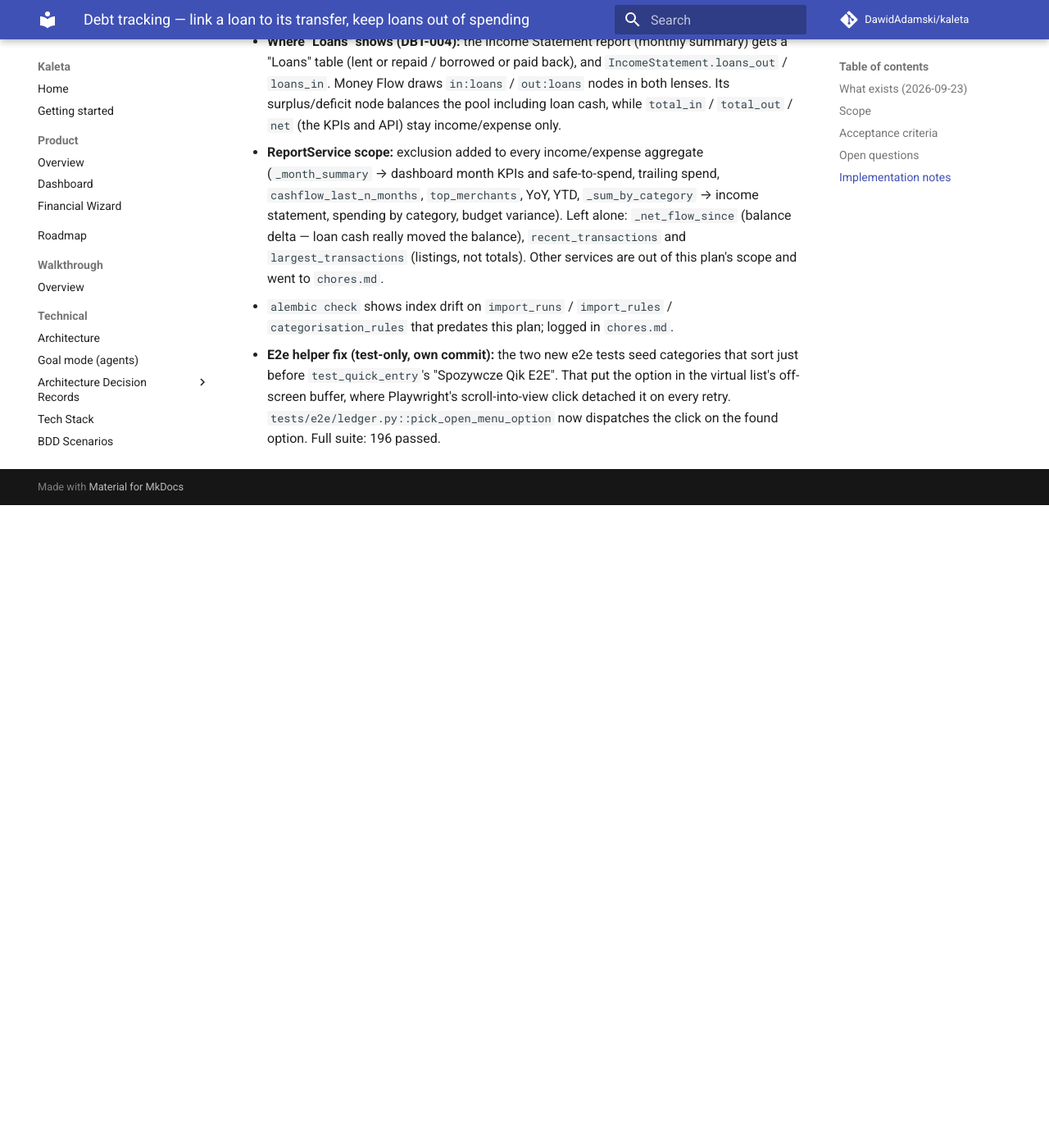
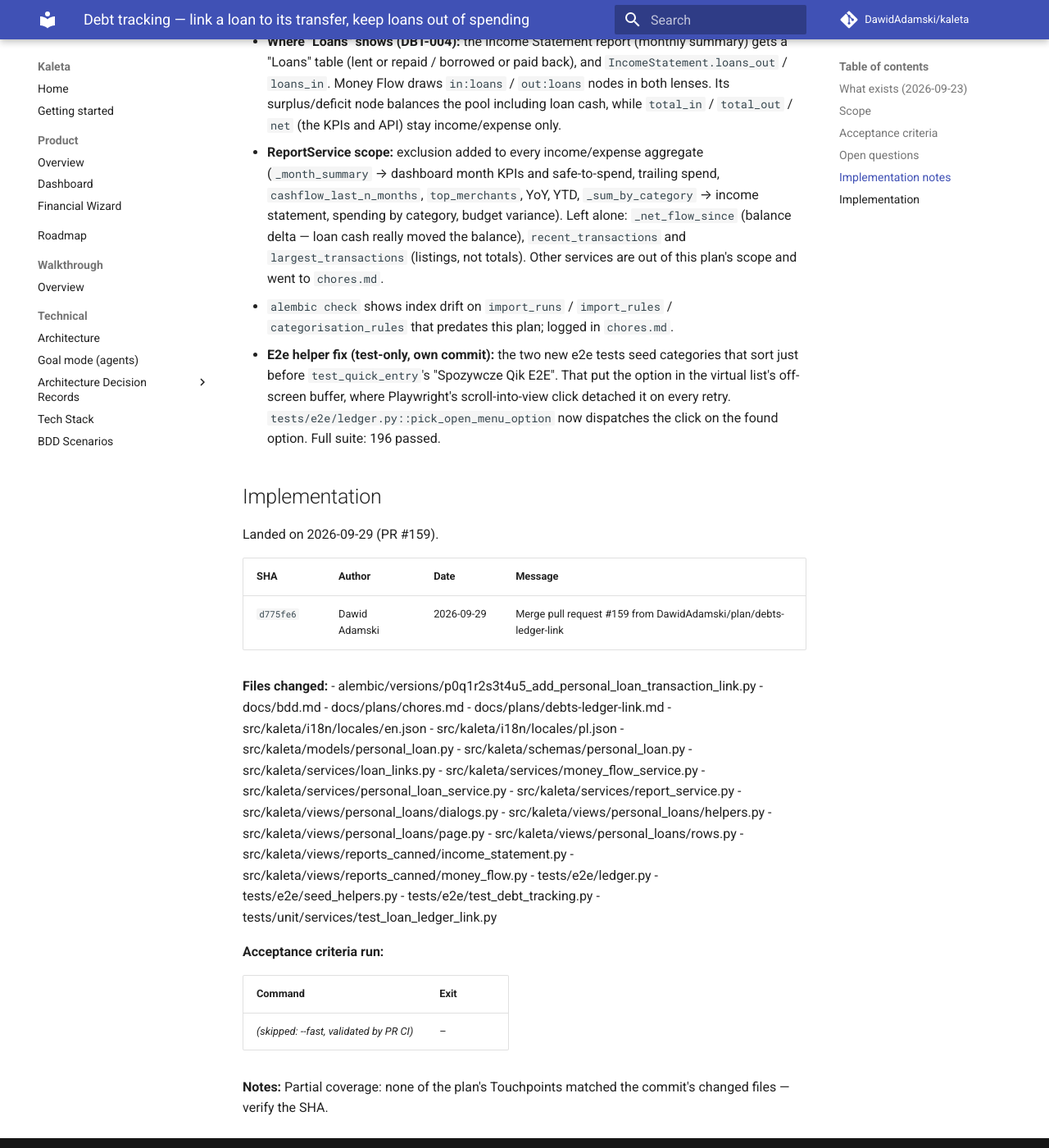
Before and after one commit to DawidAdamski/kaleta, an MkDocs documentation site: the page built from docs/plans/archive/debts-ledger-link.md, in a window 1280 px wide and 1400 px high, scrolled down 1904 px. Shown: the whole window at 82% size. Built offline with MkDocs 1.6.1 and Material for MkDocs 9.7.7, drawn with Linux system fonts in a browser that asks for light colours; comment, search, counter and statistics services are not loaded; before the commit the page ends 2520 px from its top, so only the background shows below that.

Commit message:
docs(plans): archive debts-ledger-link (#159)

```diff
--- a/docs/plans/debts-ledger-link.md
+++ b/docs/plans/archive/debts-ledger-link.md
@@ -3,14 +3,15 @@ plan_id: debts-ledger-link
 title: Debt tracking — link a loan to its transfer, keep loans out of spending
 area: credit
 effort: medium
-status: in-progress
-roadmap_ref: ../roadmap.md#credit
+status: archived
+archived_at: 2026-09-29
+roadmap_ref: ../../roadmap.md#credit
 ---
 
 # Debt tracking — link a loan to its transfer, keep loans out of spending
 
 Gap-closing plan for issue #14 (`KAL-DBT-001`, `KAL-DBT-004`), from
-[`audit-planned-vs-code`](archive/audit-planned-vs-code.md). `KAL-DBT-002` and
+[`audit-planned-vs-code`](audit-planned-vs-code.md). `KAL-DBT-002` and
 `KAL-DBT-003` are `@automated`.
 
 ## What exists (2026-09-23)
@@ -100,3 +101,43 @@ Gap-closing plan for issue #14 (`KAL-DBT-001`, `KAL-DBT-004`), from
   buffer, where Playwright's scroll-into-view click detached it on every
   retry. `tests/e2e/ledger.py::pick_open_menu_option` now dispatches the
   click on the found option. Full suite: 196 passed.
+
+## Implementation
+
+Landed on 2026-09-29 (PR #159).
+
+| SHA | Author | Date | Message |
+|---|---|---|---|
+| `d775fe6` | Dawid Adamski | 2026-09-29 | Merge pull request #159 from DawidAdamski/plan/debts-ledger-link |
+
+**Files changed:**
+- alembic/versions/p0q1r2s3t4u5_add_personal_loan_transaction_link.py
+- docs/bdd.md
+- docs/plans/chores.md
+- docs/plans/debts-ledger-link.md
+- src/kaleta/i18n/locales/en.json
+- src/kaleta/i18n/locales/pl.json
+- src/kaleta/models/personal_loan.py
+- src/kaleta/schemas/personal_loan.py
+- src/kaleta/services/loan_links.py
+- src/kaleta/services/money_flow_service.py
+- src/kaleta/services/personal_loan_service.py
+- src/kaleta/services/report_service.py
+- src/kaleta/views/personal_loans/dialogs.py
+- src/kaleta/views/personal_loans/helpers.py
+- src/kaleta/views/personal_loans/page.py
+- src/kaleta/views/personal_loans/rows.py
+- src/kaleta/views/reports_canned/income_statement.py
+- src/kaleta/views/reports_canned/money_flow.py
+- tests/e2e/ledger.py
+- tests/e2e/seed_helpers.py
+- tests/e2e/test_debt_tracking.py
+- tests/unit/services/test_loan_ledger_link.py
+
+**Acceptance criteria run:**
+
+| Command | Exit |
+|---|---|
+| _(skipped: --fast, validated by PR CI)_ | – |
+
+**Notes:** Partial coverage: none of the plan's Touchpoints matched the commit's changed files — verify the SHA.
```
Also changed, not shown: docs/plans/README.md (+1 -1 lines).
